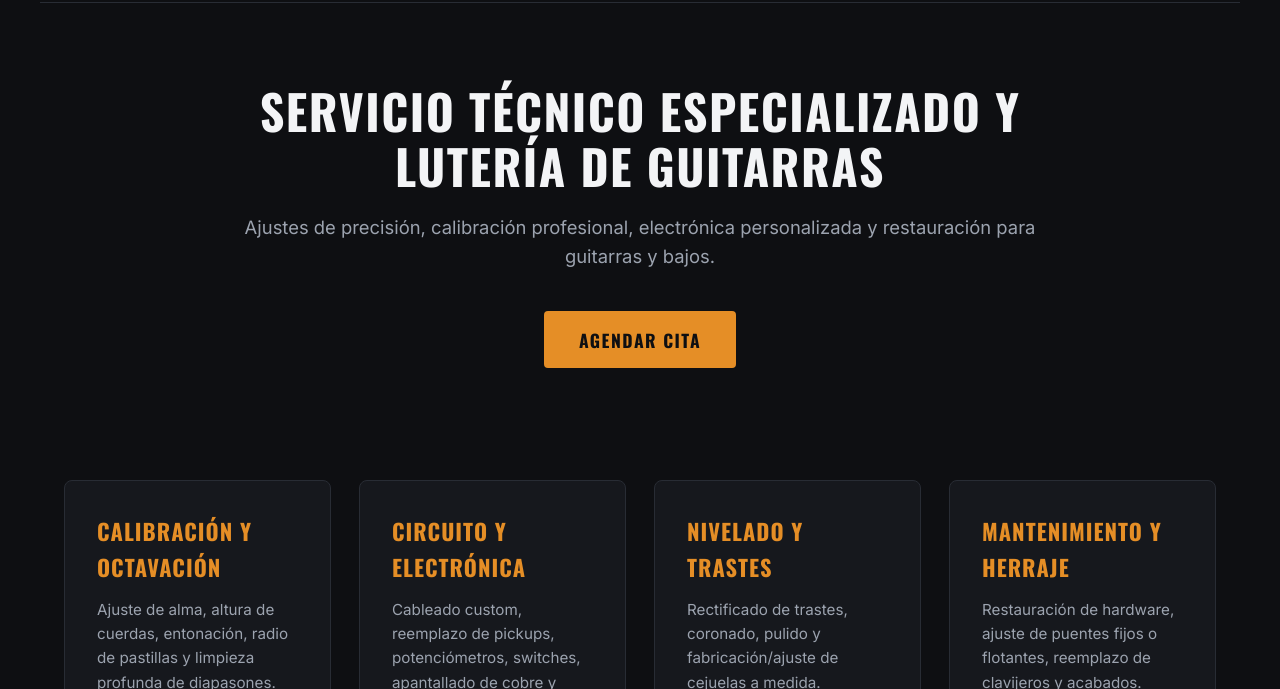
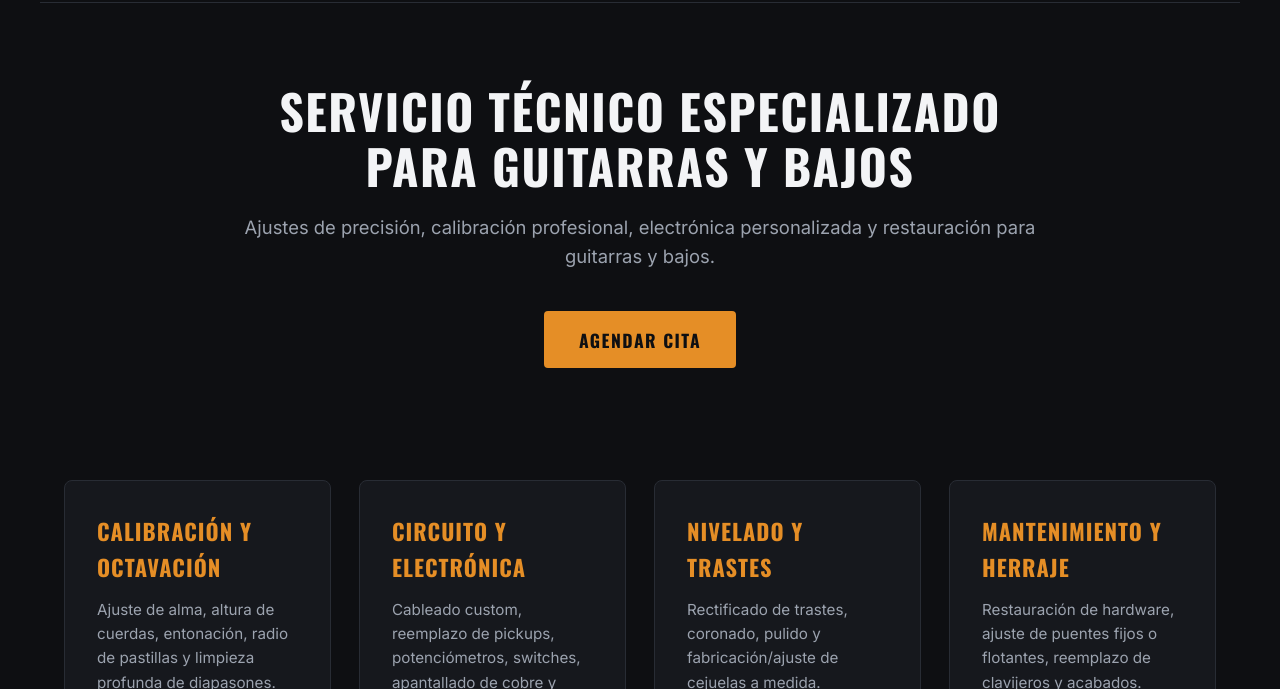
Before and after one commit to franksq/squarelab-web, a plain HTML site: page index.html in a window 1280 px wide. Shown: the part 111-800 px from the top of the page. Drawn offline with nearby package versions, Linux system fonts and the light colour scheme.

Commit message:
Agregar favicon al sitio web

```diff
--- a/index.html
+++ b/index.html
@@ -3,8 +3,10 @@
 <head>
   <meta charset="UTF-8">
   <meta name="viewport" content="width=device-width, initial-scale=1.0">
-  <title>Squarelab Guitar Service | Mantenimiento y Lutería</title>
-  <!-- En la sección <head> de index.html -->
+  <title>Squarelab Guitar Service</title>
+  <!-- Favicon de la pestaña -->
+  <link rel="icon" type="image/png" href="Logo.png">
+
 <link rel="preconnect" href="https://fonts.googleapis.com">
 <link rel="preconnect" href="https://fonts.gstatic.com" crossorigin>
 <link href="https://fonts.googleapis.com/css2?family=Inter:wght@300;400;500&family=Oswald:wght@500;600;700&display=swap" rel="stylesheet">
@@ -23,7 +25,7 @@
   </header>
 
   <section class="hero">
-    <h1>Servicio Técnico Especializado y Lutería de Guitarras</h1>
+    <h1>Servicio Técnico Especializado para Guitarras y Bajos</h1>
     <p>Ajustes de precisión, calibración profesional, electrónica personalizada y restauración para guitarras y bajos.</p>
     <a href="#contacto" class="btn-primary">Agendar Cita</a>
   </section>
```
